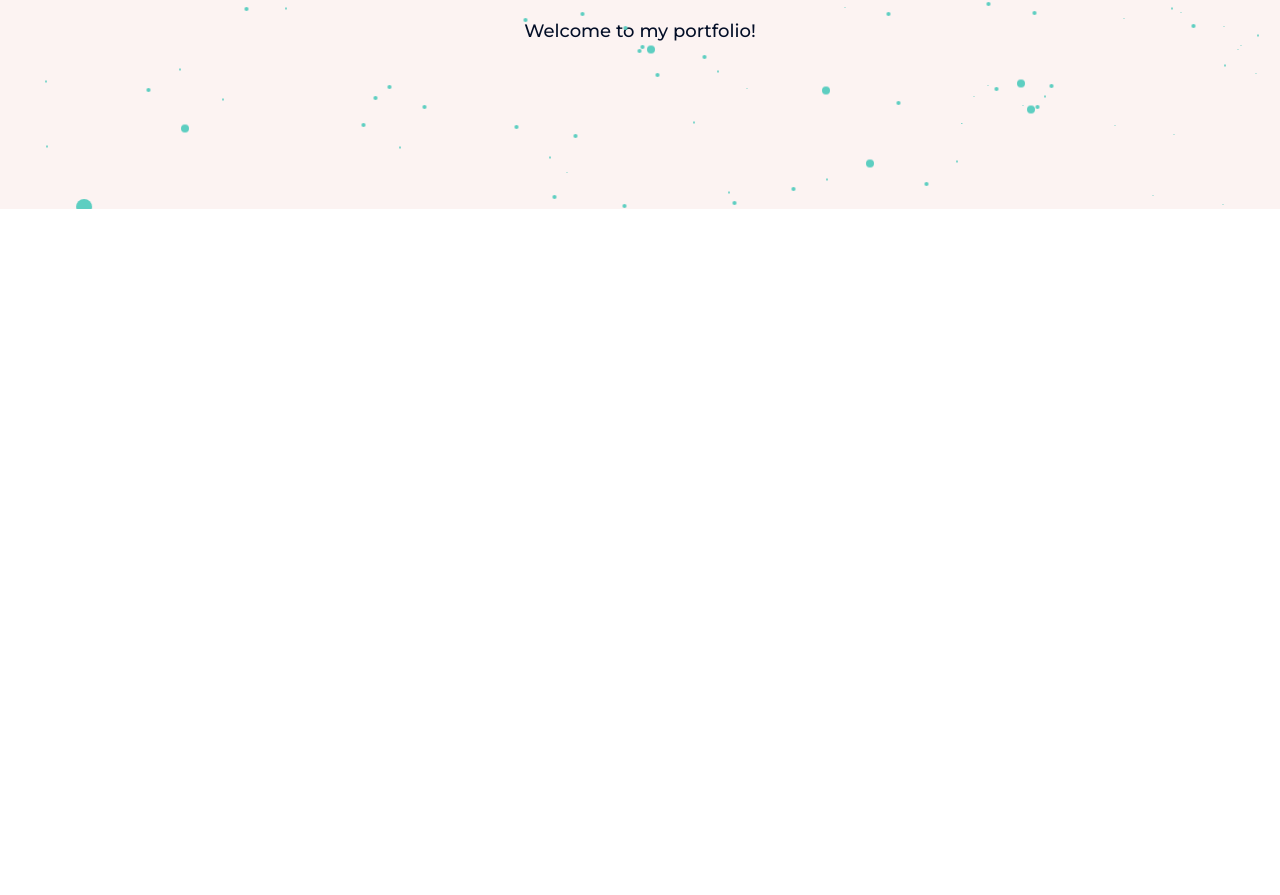
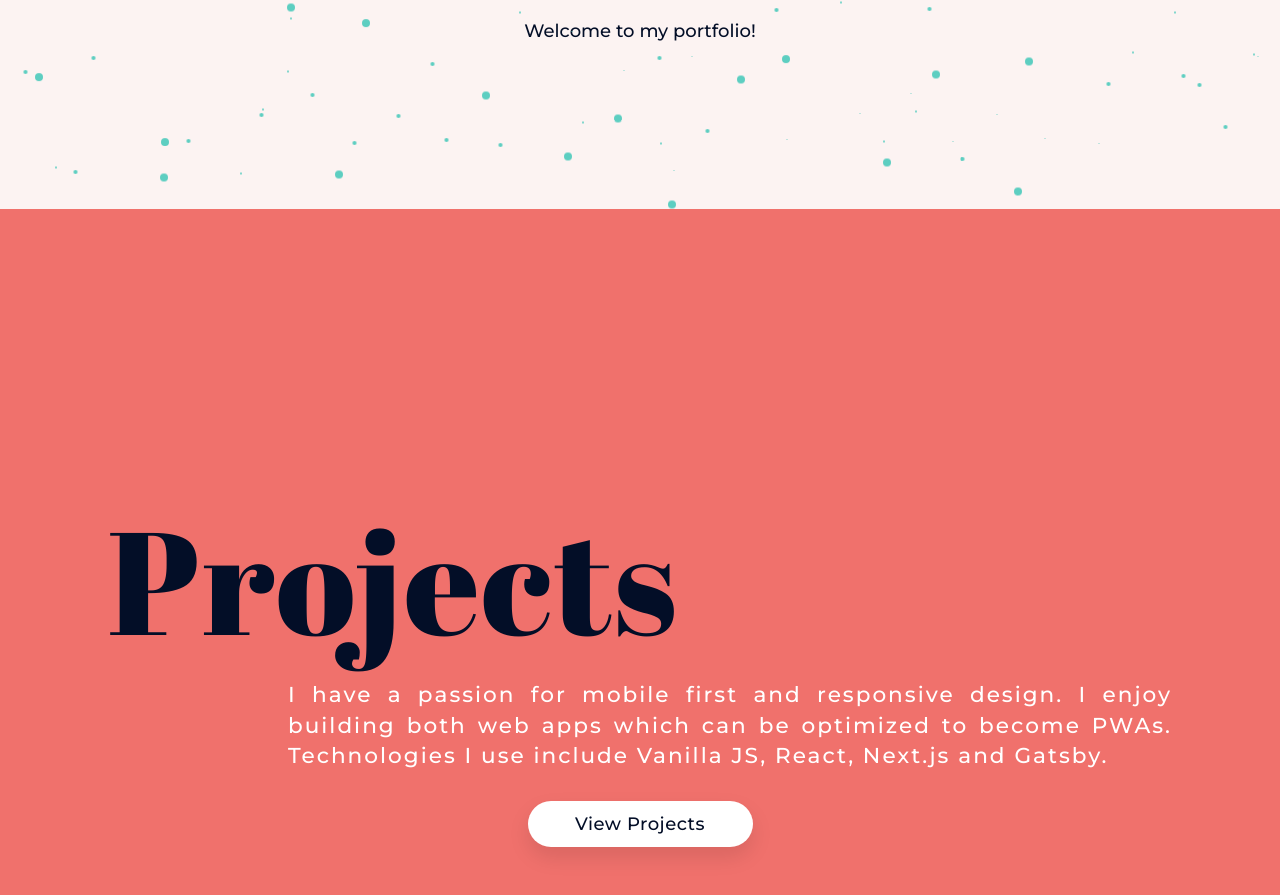
Before and after one commit to LopeAriyo/developer-portfolio, a Gatsby site: page / in a window 1280 px wide. Shown: the part 591-1486 px from the top of the page. Before the commit the page ends 800 px from the top, so only its background shows below. Built offline with nearby package versions, Linux system fonts and the light colour scheme; Gatsby itself is replaced by a stand-in of ours.

```diff
--- /dev/null
+++ b/src/assets/sass/banners/_projectsbanner.scss
@@ -0,0 +1,64 @@
+.projects-banner {
+  position: relative;
+  display: flex;
+  flex-direction: column;
+  width: 100vw;
+  height: 100vh;
+  background: #f0716c;
+  //   overflow: scroll;
+
+  .section {
+    position: absolute;
+    top: 60%;
+    width: inherit;
+    padding: 0px 1.2rem;
+    color: rgb(255, 255, 255);
+    text-align: center;
+    z-index: 3;
+
+    .title {
+      font-size: 2.7rem;
+      font-style: normal;
+      font-weight: normal;
+      line-height: 3rem;
+      letter-spacing: 2px;
+      font-family: "Abril Fatface", cursive;
+      color: rgb(3, 14, 39);
+      text-align: left;
+      @media (min-width: 415px) {
+        font-size: 5.4rem;
+        line-height: 6rem;
+      }
+      @media (min-width: 769px) {
+        font-size: 8.1rem;
+        line-height: 10rem;
+      }
+    }
+
+    .info {
+      font-size: 0.9rem;
+      letter-spacing: 1px;
+      margin-left: 4.5rem;
+      padding: 10px 0;
+      text-align: justify;
+      line-height: 1rem;
+
+      @media (min-width: 415px) {
+        font-size: 1.2rem;
+        margin-left: 10rem;
+        letter-spacing: 2px;
+        line-height: 1.7rem;
+      }
+    }
+
+    @media (min-width: 415px) {
+      padding: 0px 3rem;
+      top: 55%;
+    }
+
+    @media (min-width: 769px) {
+      padding: 0px 6rem;
+      top: 35%;
+    }
+  }
+}
--- /dev/null
+++ b/src/assets/sass/components/_button.scss
@@ -0,0 +1,31 @@
+///
+/// Phantom by HTML5 UP
+/// html5up.net | @ajlkn
+/// Free for personal and commercial use under the CCA 3.0 license (html5up.net/license)
+///
+
+/* Button */
+
+input[type="submit"],
+input[type="reset"],
+input[type="button"],
+button,
+.primary-button {
+  height: 46px;
+  width: 225px;
+  background-color: #ffffff;
+  border: 0;
+  border-radius: 40px;
+  box-shadow: 0px 10px 21px rgba(0, 0, 0, 0.1);
+  cursor: pointer;
+  color: rgb(3, 14, 39);
+  font-size: 1rem;
+  letter-spacing: 0.5px;
+  line-height: 2.45em;
+  overflow: hidden;
+  margin: 20px 0;
+  text-align: center;
+  text-decoration: none;
+  text-overflow: ellipsis;
+  white-space: nowrap;
+}
--- a/src/assets/sass/layout/_banner.scss
+++ b/src/assets/sass/layout/_landing.scss
@@ -11,7 +11,7 @@
 $shadows-large: multiple-box-shadow(100);
 $shadows-extra-large: multiple-box-shadow(50);
 
-.banner {
+.landing {
   position: relative;
   display: flex;
   flex-direction: column;
--- a/src/assets/sass/main.scss
+++ b/src/assets/sass/main.scss
@@ -5,10 +5,14 @@
 @import "layout/header";
 @import "layout/navbar";
 @import "layout/sidenavbar";
-@import "layout/banner";
+
+//Banners
+@import "layout/landing";
+@import "banners/projectsbanner";
 
 //Components
 @import "components/socialmediabar";
+@import "components/button";
 
 //Icons
 @import "components/menuicon";
@@ -26,6 +30,10 @@
   font-size: 18px;
 }
 
+button {
+  font-family: "Montserrat", sans-serif;
+}
+
 .container {
   width: 80%;
   margin: 2rem auto;
--- a/src/components/primary/Banner.js
+++ b/src/components/banners/Landing.js
@@ -1,14 +1,12 @@
 import React from "react"
-import BannerImage from "../secondary/BannerImage"
 import SocialMediaBar from "../secondary/SocialMediaBar"
 
-const Banner = props => (
-  <div className="banner">
+const Landing = props => (
+  <div className="landing">
     <div id="small-circles"></div>
     <div id="medium-circles"></div>
     <div id="large-circles"></div>
     <div id="extra-large-circles"></div>
-    {/* <BannerImage /> */}
     <div className="intro">
       <p className="greeting">Hello. Kilonshele. 안녕하세요.</p>
       <br />
@@ -20,9 +18,8 @@
 
       <br />
       <p> Welcome to my portfolio! </p>
-      {/* <p>I love UI and design.</p>  This bit will type*/}
     </div>
   </div>
 )
 
-export default Banner
+export default Landing
--- /dev/null
+++ b/src/components/banners/ProjectsBanner.js
@@ -0,0 +1,23 @@
+import React from "react"
+
+const ProjectsBanner = props => (
+  <div className="projects-banner">
+    {/* <div id="small-squiggle"></div>
+    <div id="small-squiggle"></div>
+    <div id="large-squiggle"></div>
+    <div id="blob"></div> */}
+    <div className="section">
+      <p className="title">Projects</p>
+      <p className="info">
+        I have a passion for mobile first and responsive design. I enjoy
+        building both web apps which can be optimized to become PWAs.
+        Technologies I use include Vanilla JS, React, Next.js and Gatsby.
+      </p>
+      <a href="#/">
+        <button className="primary-button">View Projects</button>
+      </a>
+    </div>
+  </div>
+)
+
+export default ProjectsBanner
--- a/src/components/primary/Layout.js
+++ b/src/components/primary/Layout.js
@@ -1,13 +1,10 @@
 import React, { Component } from "react"
-
 // import PropTypes from "prop-types"
-// import Helmet from "react-helmet"
 // import { StaticQuery, graphql } from "gatsby"
 
 import "../../assets/sass/main.scss"
 
 import Header from "./Header"
-import Banner from "./Banner"
 // import Footer from "./Footer"
 
 class Layout extends Component {
@@ -27,9 +24,7 @@
           sideNavBarVisible={this.state.sideNavigationVisible}
           handleSideNavBarClick={this.handleSideNavigationToggle}
         />
-        <Banner />
-        {/* <div className="wrapper">{this.props.children}</div> */}
-
+        <div className="wrapper">{this.props.children}</div>
         {/* <Footer /> */}
       </React.Fragment>
     )
--- a/src/pages/index.js
+++ b/src/pages/index.js
@@ -1,22 +1,25 @@
 import React from "react"
 import { Helmet } from "react-helmet"
 import Layout from "../components/primary/Layout"
+import Landing from "../components/banners/Landing"
+import ProjectsBanner from "../components/banners/ProjectsBanner"
 
 const IndexPage = () => (
   <div className="application">
     <Helmet>
       <meta charSet="utf-8" />
-      <title>Lope Ariyo</title>
+      <title>Lopè Ariyo - Fullstack Developer</title>
       {/* <link rel="canonical" href="http://mysite.com/example" /> */}
     </Helmet>
 
     <Layout>
-      {/* <div id="wrapper">
-      <Introduction />
-      <Features />
-      <Capabilities />
-      <Contact />
-    </div>*/}
+      <Landing />
+      {/* <div id="wrapper"> */}
+      {/* <AboutBanner /> */}
+      <ProjectsBanner />
+      {/* <BlogBanner/> */}
+      {/* <Contact /> */}
+      {/* </div>*/}
     </Layout>
   </div>
 )
```
